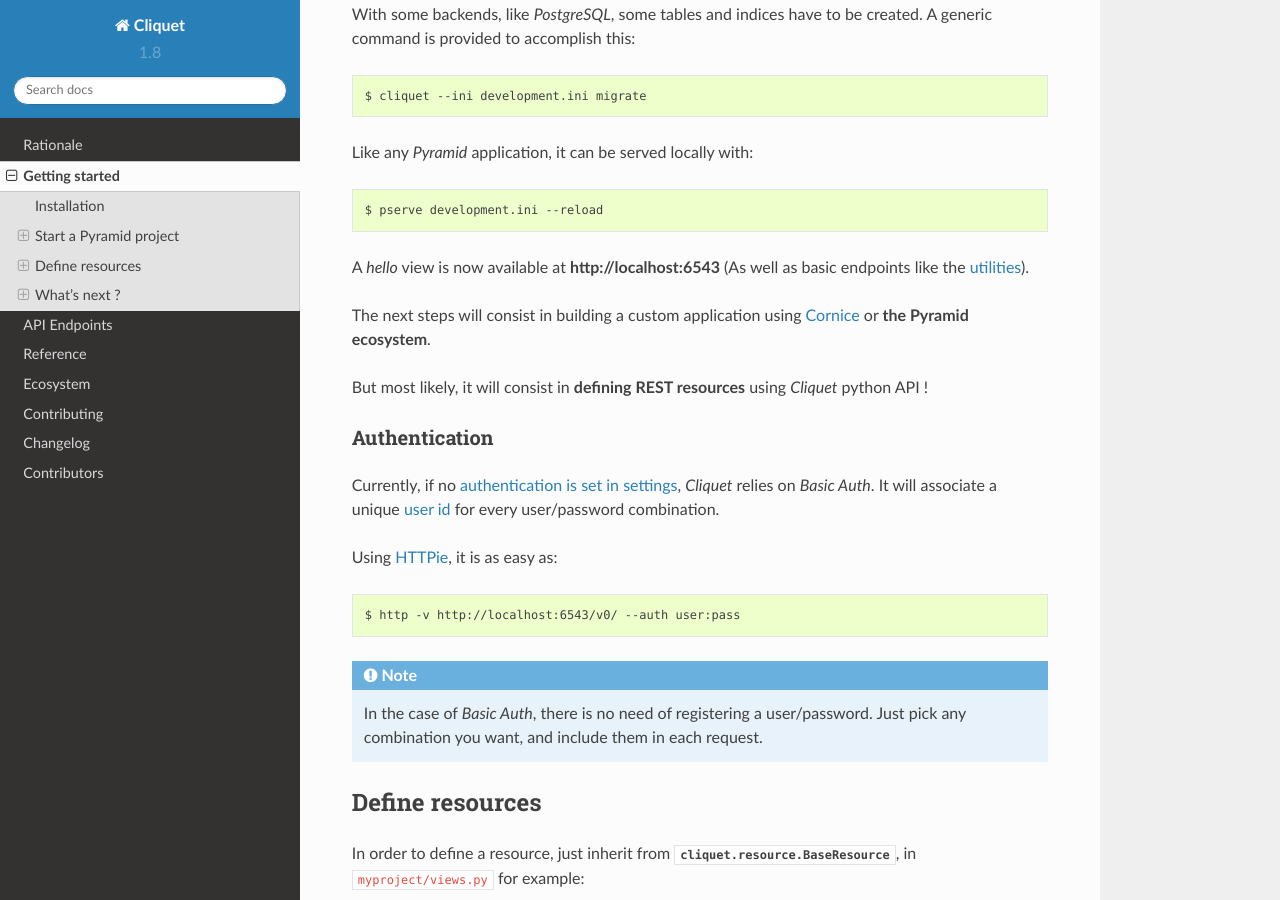
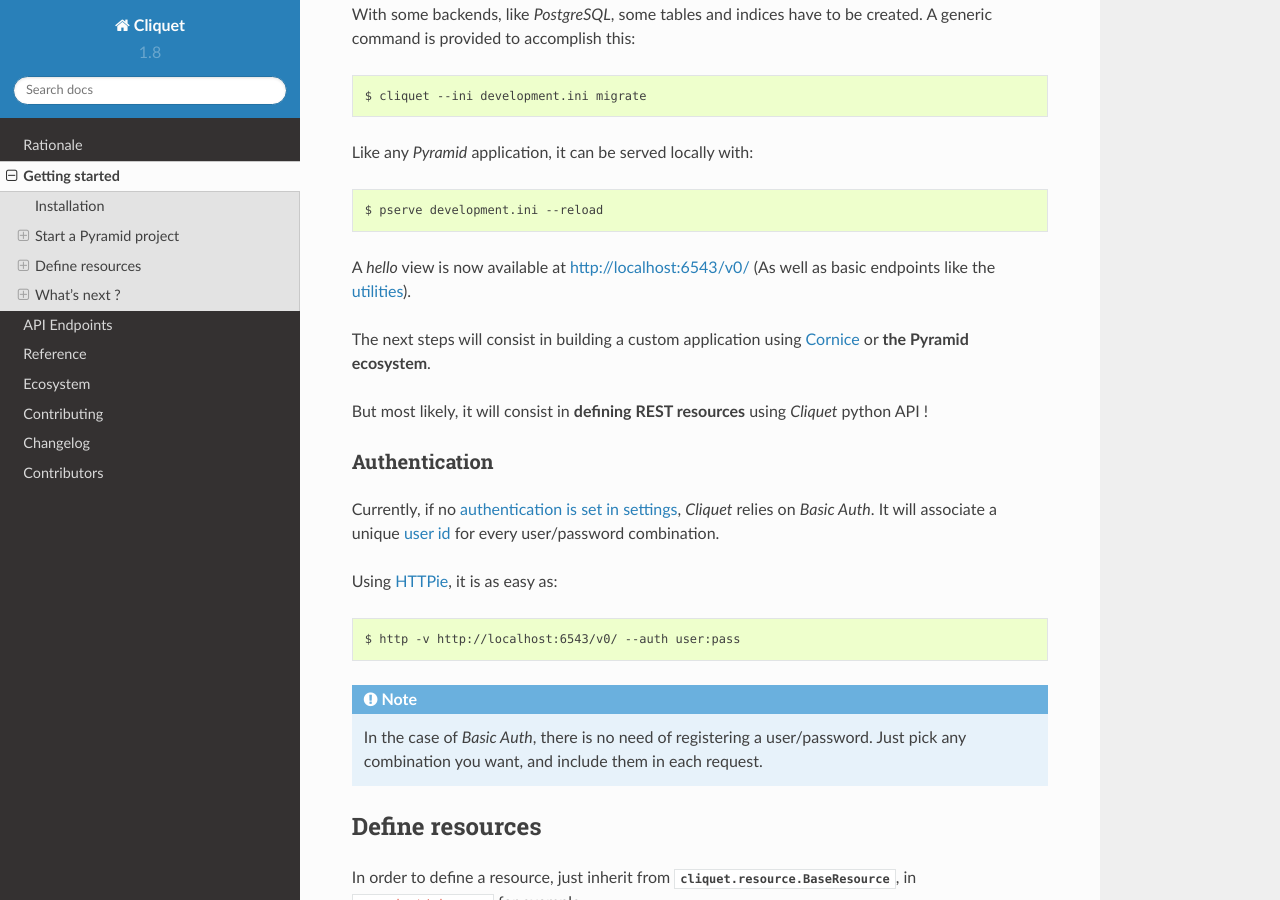
Before and after one commit to Kinto/kinto, a Sphinx documentation site: the page built from docs/quickstart.rst, in a window 1280 px wide and 900 px high, scrolled down 1436 px. Built offline with Sphinx 7.4.7 and the Read the Docs theme 2.0.0, drawn with Linux system fonts in a browser that asks for light colours; part of the change alters nothing that is shown.

```diff
--- a/docs/quickstart.rst
+++ b/docs/quickstart.rst
@@ -91,7 +91,7 @@ Like any *Pyramid* application, it can be served locally with:
 
     $ pserve development.ini --reload
 
-A *hello* view is now available at **http://localhost:6543** (As well as basic
+A *hello* view is now available at `http://localhost:6543/v0/ <http://localhost:6543/v0/>`_ (As well as basic
 endpoints like the :ref:`utilities <api-utilities>`).
 
 The next steps will consist in building a custom application using :rtd:`Cornice <cornice>` or
```
